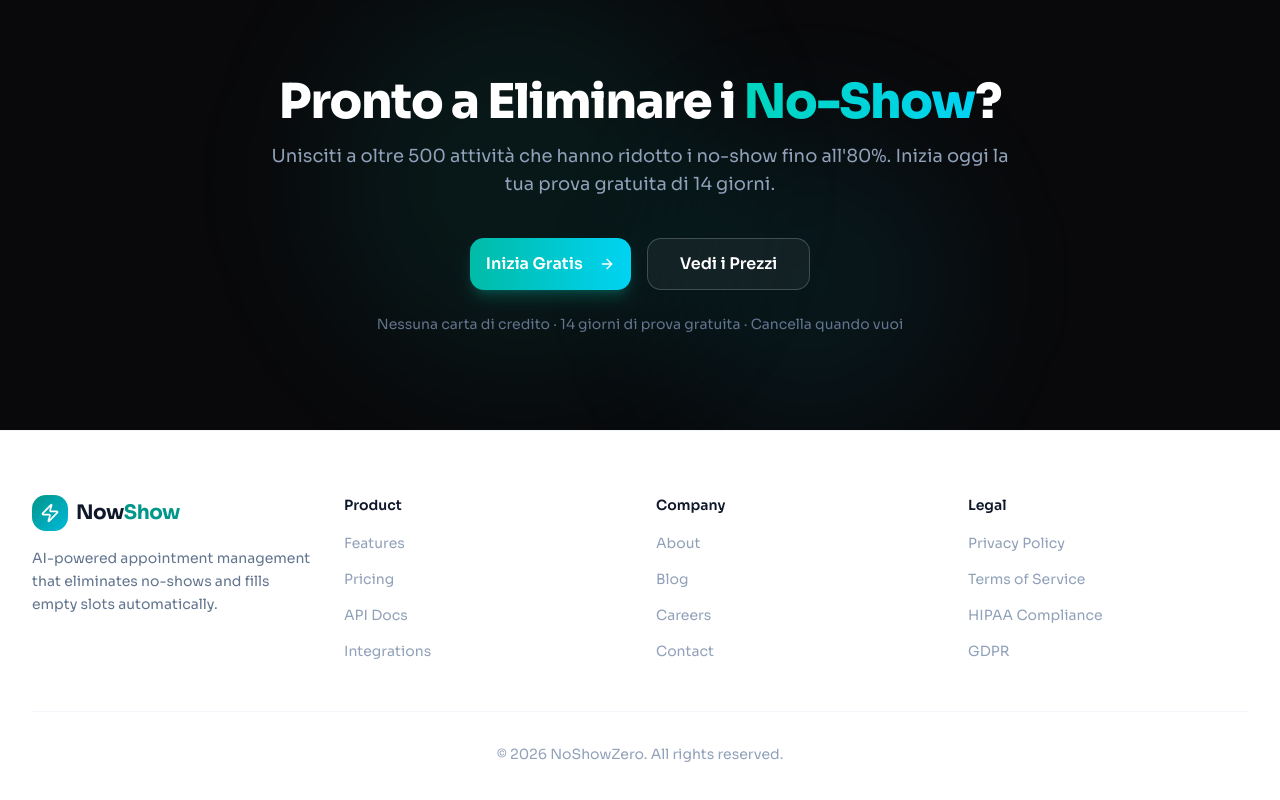
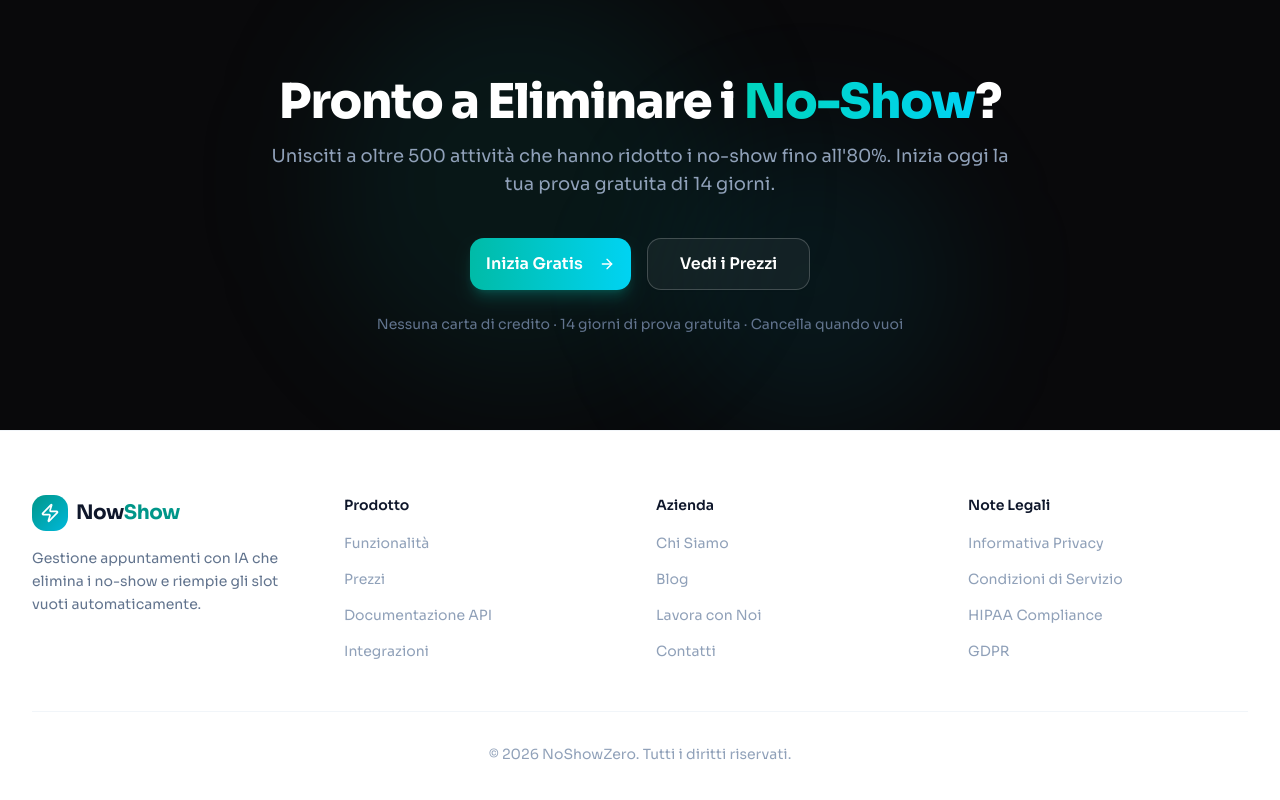
Before and after one commit to mognefullmogne/noshowzero-landing, a Next.js app: page /pricing in a window 1280 px wide. Shown: the part 2093-2893 px from the top of the page. Built offline with nearby package versions, Linux system fonts and the light colour scheme; no server answers.

Commit message:
fix: translate footer and metadata to Italian

```diff
--- a/src/app/layout.tsx
+++ b/src/app/layout.tsx
@@ -10,31 +10,31 @@ const sora = Sora({
 });
 
 export const metadata: Metadata = {
-  title: "NoShowZero — Eliminate No-Shows with AI",
+  title: "NoShowZero — Elimina i No-Show con l'IA",
   description:
-    "AI-powered appointment management that reduces no-shows by up to 80%. Smart reminders, AI waitlists, and automatic slot filling for any appointment-based business.",
+    "Gestione appuntamenti con IA che riduce i no-show fino all'80%. Promemoria intelligenti, liste d'attesa IA e riempimento automatico degli slot per qualsiasi attività su appuntamento.",
   keywords: [
     "no-show",
-    "appointment management",
-    "AI reminders",
-    "waitlist",
-    "scheduling",
-    "healthcare",
-    "salon",
+    "gestione appuntamenti",
+    "promemoria IA",
+    "lista d'attesa",
+    "prenotazioni",
+    "sanità",
+    "salone",
     "booking",
   ],
   openGraph: {
-    title: "NoShowZero — Eliminate No-Shows with AI",
+    title: "NoShowZero — Elimina i No-Show con l'IA",
     description:
-      "Smart reminders, AI-powered waitlists, and automatic slot filling. Reduce no-shows by up to 80%.",
+      "Promemoria intelligenti, liste d'attesa IA e riempimento automatico degli slot. Riduci i no-show fino all'80%.",
     type: "website",
     url: "https://noshowzero-landing.vercel.app",
   },
   twitter: {
     card: "summary_large_image",
-    title: "NoShowZero — Eliminate No-Shows with AI",
+    title: "NoShowZero — Elimina i No-Show con l'IA",
     description:
-      "Smart reminders, AI-powered waitlists, and automatic slot filling. Reduce no-shows by up to 80%.",
+      "Promemoria intelligenti, liste d'attesa IA e riempimento automatico degli slot. Riduci i no-show fino all'80%.",
   },
 };
 
@@ -44,7 +44,7 @@ export default function RootLayout({
   children: React.ReactNode;
 }>) {
   return (
-    <html lang="en" className="scroll-smooth">
+    <html lang="it" className="scroll-smooth">
       <body className={`${sora.variable} font-sans antialiased`}>
         {children}
         <Toaster position="top-right" richColors visibleToasts={3} />
--- a/src/components/layout/footer.tsx
+++ b/src/components/layout/footer.tsx
@@ -2,21 +2,21 @@ import Link from "next/link";
 import { Zap } from "lucide-react";
 
 const footerLinks = {
-  Product: [
-    { label: "Features", href: "/#features" },
-    { label: "Pricing", href: "/pricing" },
-    { label: "API Docs", href: "/dashboard" },
-    { label: "Integrations", href: "/#how-it-works" },
+  Prodotto: [
+    { label: "Funzionalità", href: "/#features" },
+    { label: "Prezzi", href: "/pricing" },
+    { label: "Documentazione API", href: "/dashboard" },
+    { label: "Integrazioni", href: "/#how-it-works" },
   ],
-  Company: [
-    { label: "About", href: "/#" },
+  Azienda: [
+    { label: "Chi Siamo", href: "/#" },
     { label: "Blog", href: "/#" },
-    { label: "Careers", href: "/#" },
-    { label: "Contact", href: "/#" },
+    { label: "Lavora con Noi", href: "/#" },
+    { label: "Contatti", href: "/#" },
   ],
-  Legal: [
-    { label: "Privacy Policy", href: "/#" },
-    { label: "Terms of Service", href: "/#" },
+  "Note Legali": [
+    { label: "Informativa Privacy", href: "/#" },
+    { label: "Condizioni di Servizio", href: "/#" },
     { label: "HIPAA Compliance", href: "/#" },
     { label: "GDPR", href: "/#" },
   ],
@@ -38,8 +38,8 @@ export function Footer() {
               </span>
             </Link>
             <p className="mt-4 text-sm text-slate-500 leading-relaxed">
-              AI-powered appointment management that eliminates no-shows and fills empty slots
-              automatically.
+              Gestione appuntamenti con IA che elimina i no-show e riempie gli slot vuoti
+              automaticamente.
             </p>
           </div>
 
@@ -65,7 +65,7 @@ export function Footer() {
 
         <div className="mt-12 border-t border-slate-100 pt-8">
           <p className="text-center text-sm text-slate-400">
-            &copy; {new Date().getFullYear()} NoShowZero. All rights reserved.
+            &copy; {new Date().getFullYear()} NoShowZero. Tutti i diritti riservati.
           </p>
         </div>
       </div>
```
